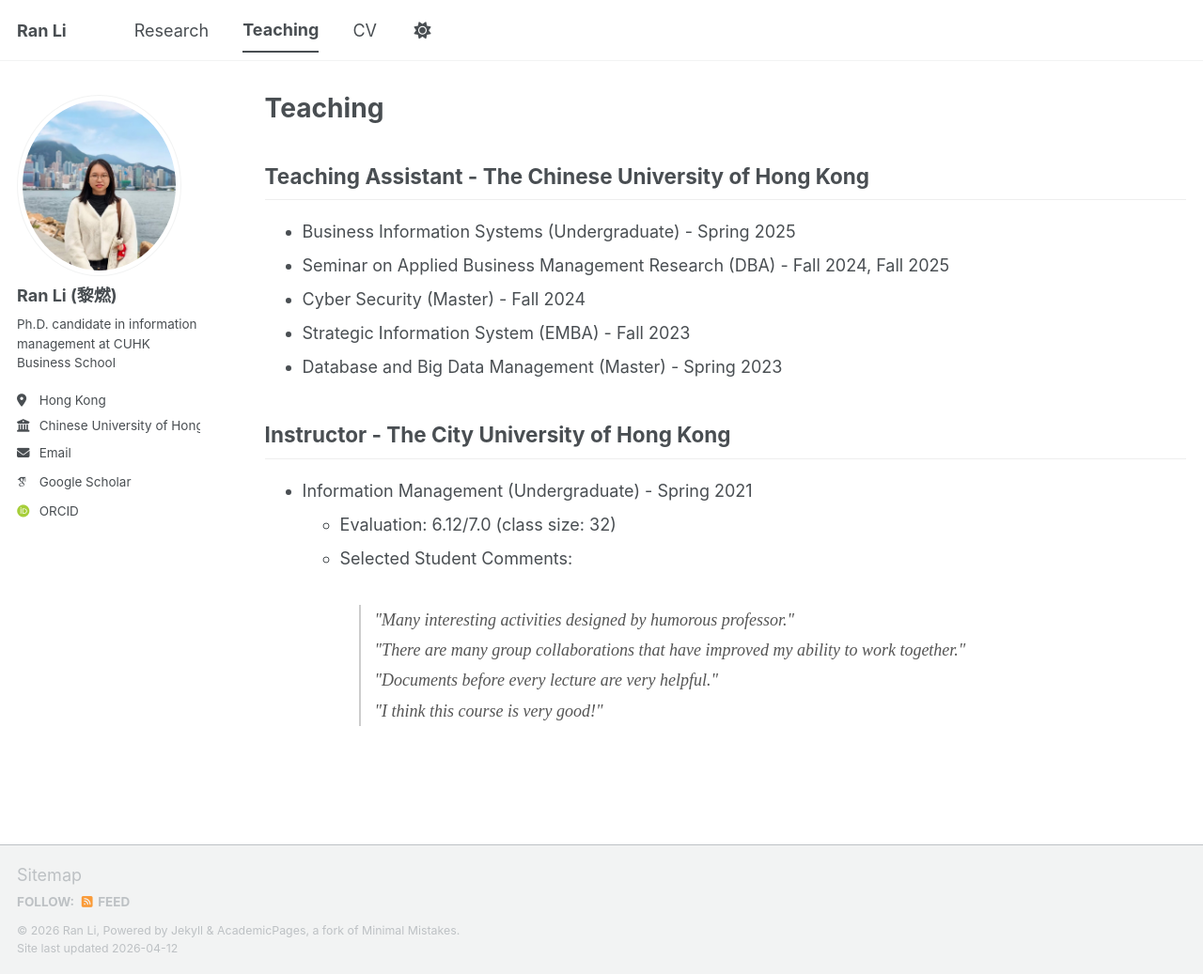
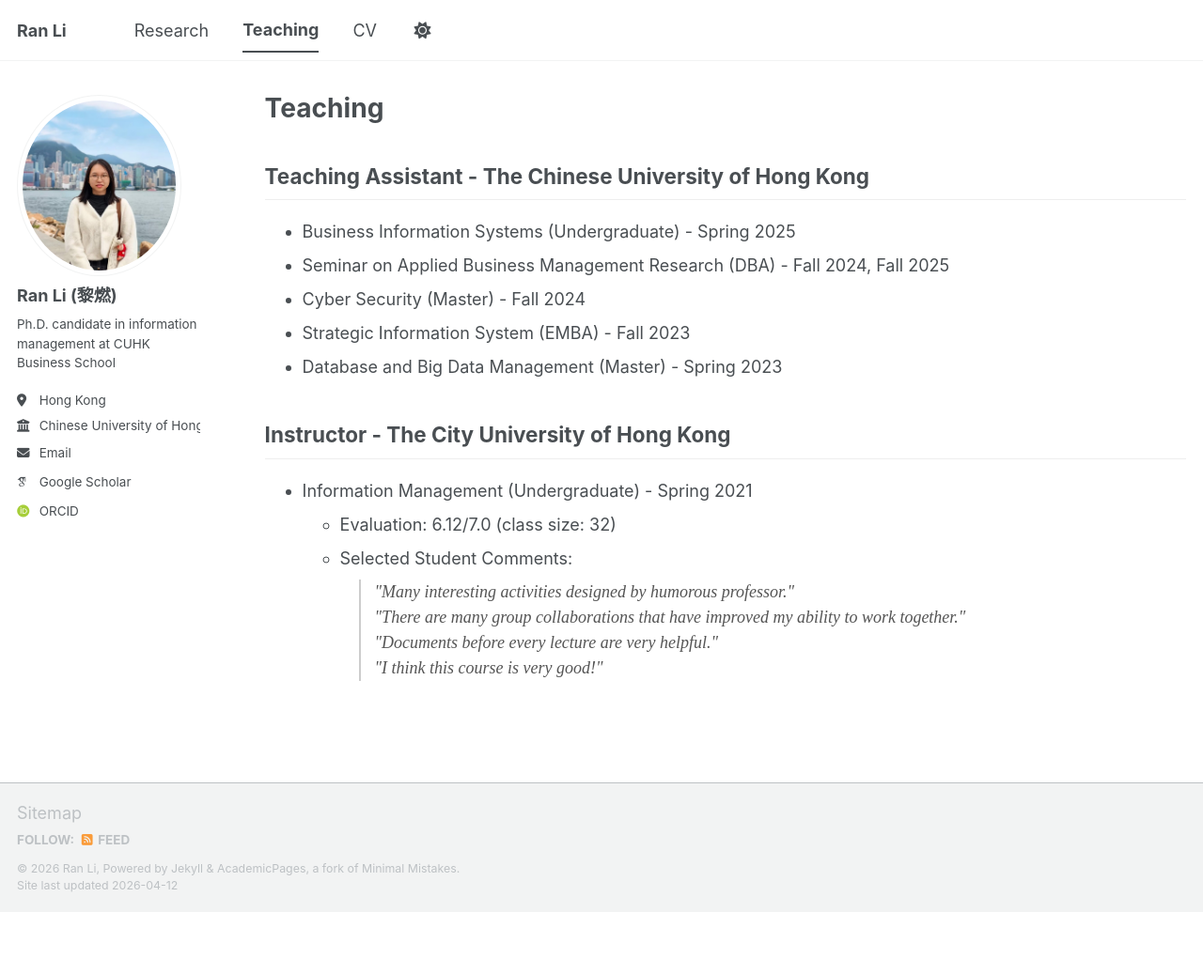
Before and after one commit to elaine-ran-li/elaine-ran-li.github.io, a Jekyll site: the page built from _pages/teaching.html, in a window 1280 px wide and 1037 px high. Shown: the whole window at 94% size. Built offline with Jekyll 4.4.1, drawn with Linux system fonts in a browser that asks for light colours; some web fonts are replaced; a script bundle is joined from its source files by our own code; library files that are not in the unit come from our copies.

Commit message:
Update teaching.html

```diff
--- a/_pages/teaching.html
+++ b/_pages/teaching.html
@@ -30,7 +30,7 @@
     <ul>
       <li>Evaluation: 6.12/7.0 (class size: 32)</li>
       <li>Selected Student Comments:</li>
-        <blockquote style="border-left: 2px solid #ccc; margin-left: 20px; padding-left: 15px; color: #555; font-family: 'Times New Roman', serif; font-style: italic; line-height: 1.8;">
+        <blockquote style="border-left: 2px solid #ccc; margin: 5px 0 5px 20px; padding-left: 15px; color: #555; font-family: 'Times New Roman', serif; font-style: italic; line-height: 1.5;">
           "Many interesting activities designed by humorous professor."<br>
           "There are many group collaborations that have improved my ability to work together."<br>
           "Documents before every lecture are very helpful."<br>
```
